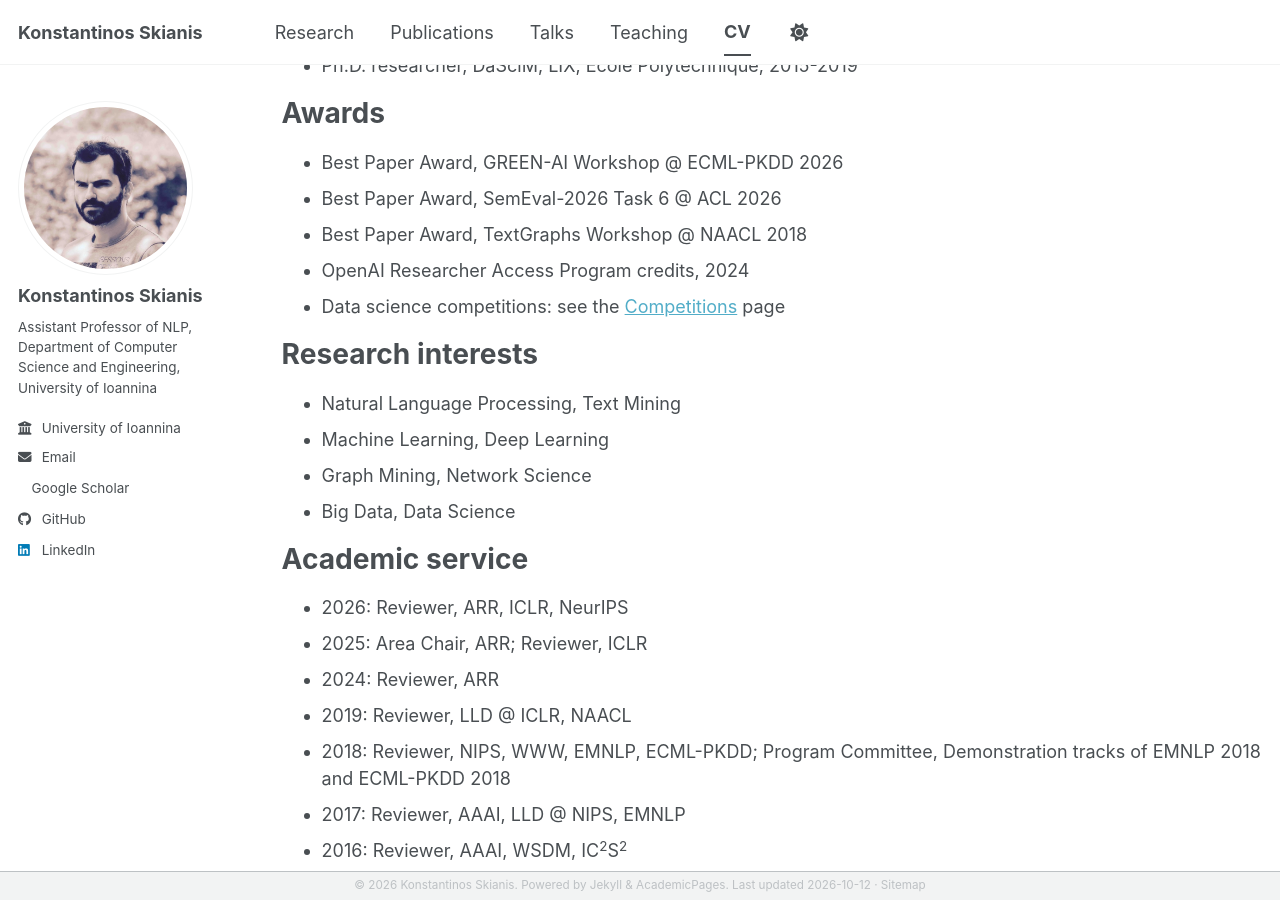
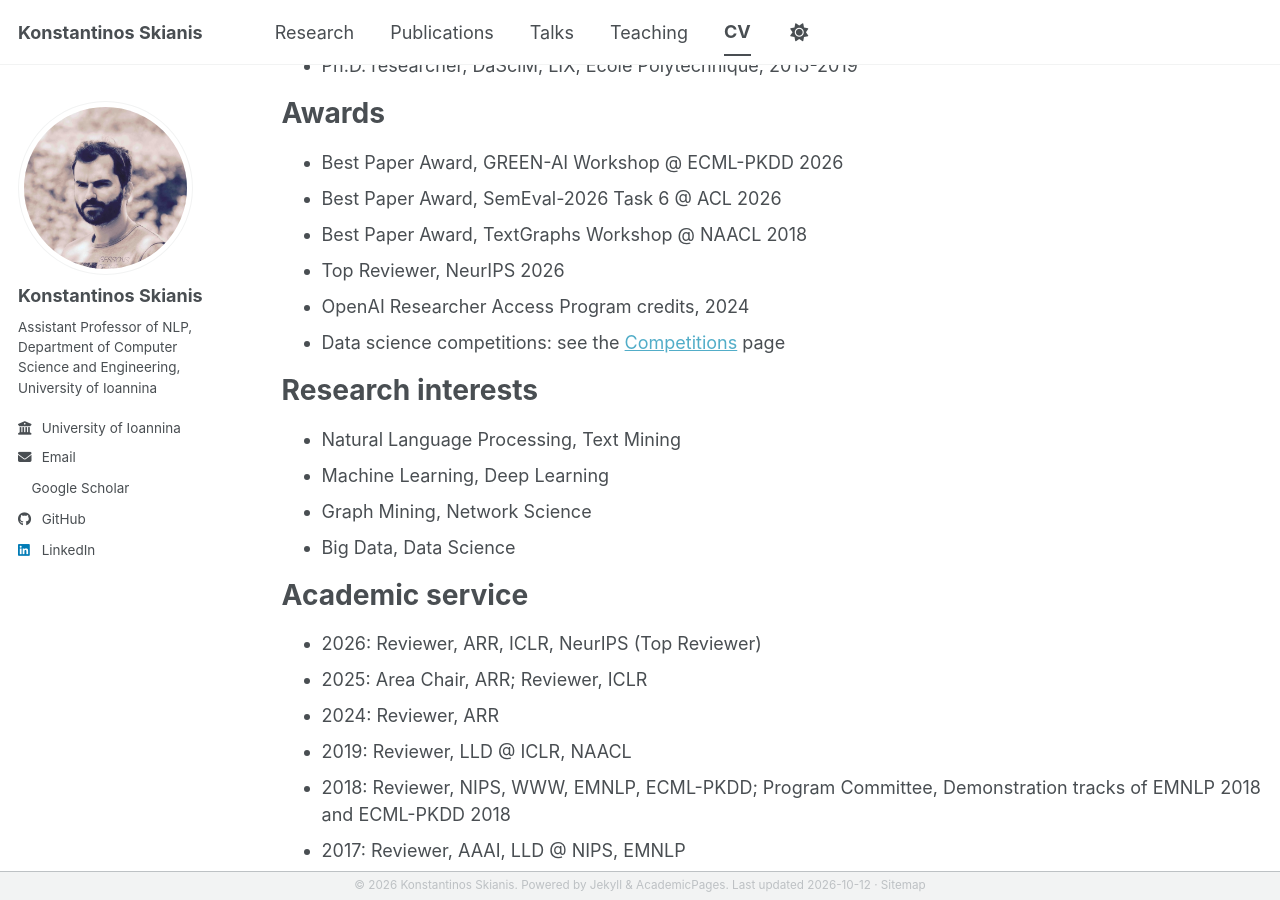
Before and after one commit to y3nk0/y3nk0.github.io, a Jekyll site: the page built from _pages/cv.md, in a window 1280 px wide and 900 px high, scrolled down 628 px. Built offline with Jekyll 4.4.1, drawn with Linux system fonts in a browser that asks for light colours; a style sheet for code colours, icons or effects is not loaded.

Commit message:
Add NeurIPS 2026 Top Reviewer recognition
Record it in the CV awards list, annotate the 2026 line in both academic
service lists, and add a news item.

```diff
--- a/_data/news.yml
+++ b/_data/news.yml
@@ -1,6 +1,10 @@
 # News items, newest first. The home page shows the most recent ones; /news/ lists them all.
 # Each item needs: date (YYYY-MM-DD), title, text (HTML allowed).
 # To hide an item without deleting it, add `hidden: true`.
+
+- date: 2026-10-11
+  title: "Top Reviewer at NeurIPS 2026"
+  text: "I was named a Top Reviewer for <a href=\"https://neurips.cc/\">NeurIPS 2026</a>."
 
 - date: 2026-09-12
   title: "Best paper at GREEN-AI Workshop, co-located with ECML-PKDD 2026"
--- a/_pages/cv.md
+++ b/_pages/cv.md
@@ -32,6 +32,7 @@ Awards
 * Best Paper Award, GREEN-AI Workshop @ ECML-PKDD 2026
 * Best Paper Award, SemEval-2026 Task 6 @ ACL 2026
 * Best Paper Award, TextGraphs Workshop @ NAACL 2018
+* Top Reviewer, NeurIPS 2026
 * OpenAI Researcher Access Program credits, 2024
 * Data science competitions: see the [Competitions](/competitions/) page
 
@@ -44,7 +45,7 @@ Research interests
 
 Academic service
 ======
-* 2026: Reviewer, ARR, ICLR, NeurIPS
+* 2026: Reviewer, ARR, ICLR, NeurIPS (Top Reviewer)
 * 2025: Area Chair, ARR; Reviewer, ICLR
 * 2024: Reviewer, ARR
 * 2019: Reviewer, LLD @ ICLR, NAACL
```
Also changed, not shown: _pages/research.md (+1 -1 lines).
